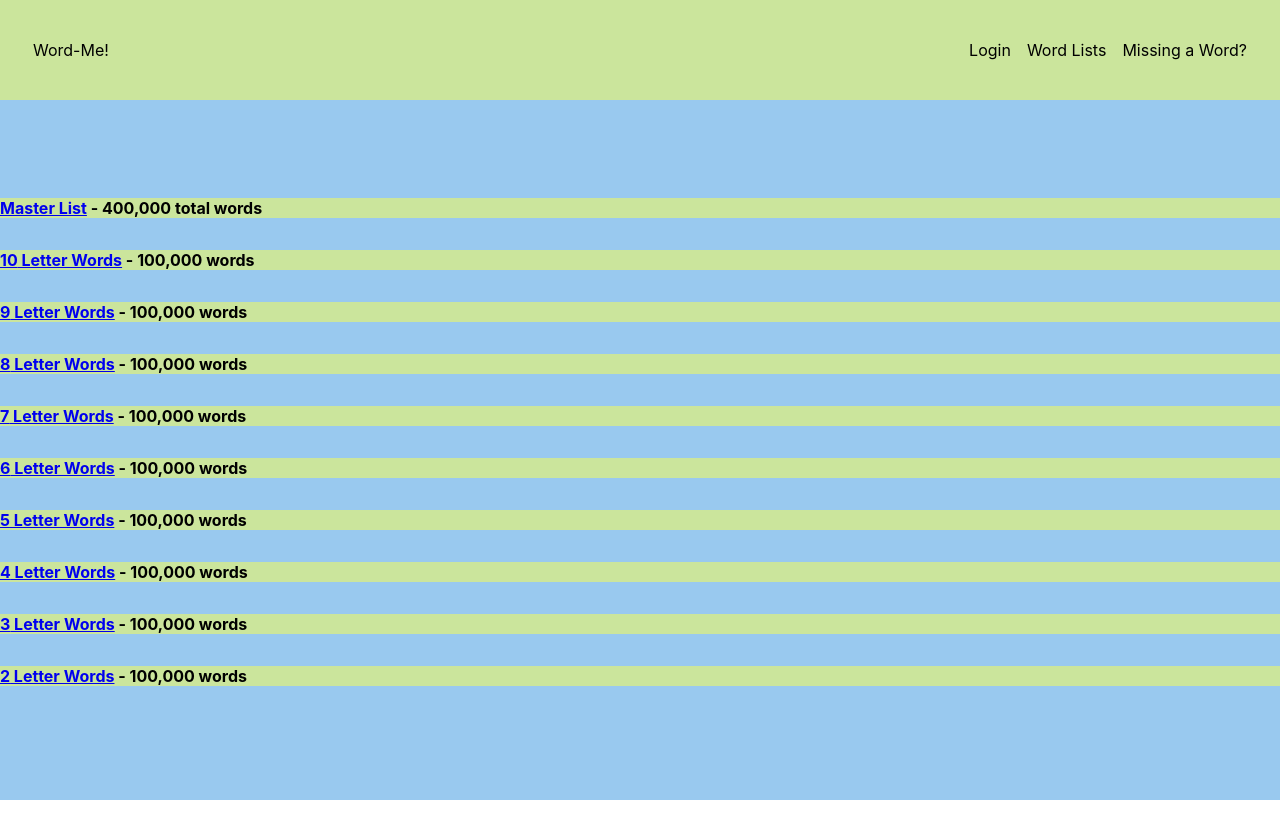
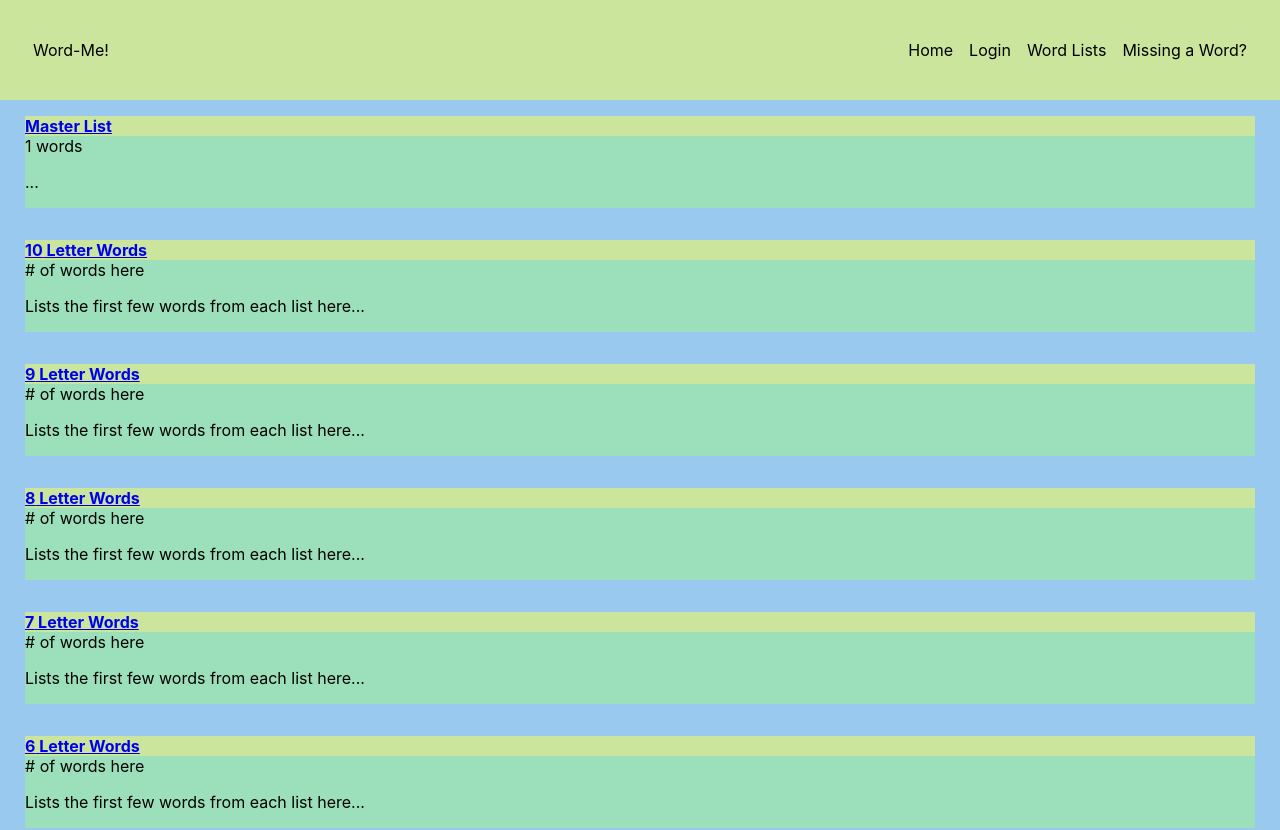
Before and after one commit to asherscott/word-me, a React (Create React App) app in the folder client/: page /word-lists in a window 1280 px wide. Shown: the top 830 px of the page. Before the commit the page ends 800 px from the top, so only its background shows below. Built offline with nearby package versions, Linux system fonts and the light colour scheme.

Commit message:
refactor, list layout

```diff
--- a/client/src/App.css
+++ b/client/src/App.css
@@ -1,5 +1,4 @@
 :root {
-  --large: 100vw;
   --light-green: rgb(213, 234, 176);
   --green: rgb(203, 229, 156);
   --greener: rgb(155, 224, 186);
@@ -25,14 +24,12 @@ button {
 
 /* ==============MEDIA============== */
 
-.wrapper,
-#Output {
+.wrapper {
   max-width: 1230px;
 }
 
 @media screen and (max-width: 1260px) {
-  .wrapper,
-  #Output {
+  .wrapper {
     max-width: calc(100% - 2rem);
   }
 }
--- a/client/src/App.js
+++ b/client/src/App.js
@@ -19,7 +19,7 @@ function App() {
           <Login />
         </Route>
         <Route path="/word-lists">
-          <Lists />
+          <Lists dictonary={dictonary} />
         </Route>
         <Route path="/words">
           <Words />
--- a/client/src/RenderList.js
+++ b/client/src/RenderList.js
@@ -1,8 +1,4 @@
 function RenderList({ words }) {
-  //   const list = words.map((word, idx) => <li key={idx}>{word}</li>);
-
-  //   return <ul>{list}</ul>;
-
   const list = words.join(", ");
 
   return <p>{list}</p>;
--- a/client/src/pages/Home.css
+++ b/client/src/pages/Home.css
@@ -1,58 +1,55 @@
-#Home {
-  background-color: var(--greener);
-  width: 100%;
-  max-width: var(--large);
-
-  display: flex;
-  flex-direction: column;
-  align-items: center;
-  flex-grow: 1;
-}
-
+main,
 .home-section {
-  width: 100%;
   display: flex;
   flex-direction: column;
   justify-content: center;
   align-items: center;
+  flex-grow: 1;
+
+  width: 100%;
+
+  background-color: var(--blue);
 }
 
 #Input {
-  background-color: var(--blue);
-  height: calc(100vh - 8rem);
-  flex-grow: 1;
+  height: calc(100vh - 100px);
 }
 
-.home-input,
-.home-btn {
-  height: 4rem;
+.letter-form {
+  display: flex;
+  margin: 8px;
+}
+
+input,
+button {
   border: none;
   outline: none;
 
-  background-color: var(--green);
-  box-shadow: 2px 2px 3px 0px rgba(0, 0, 0, 0.4);
-}
-
-.home-input {
+  height: 4rem;
   width: 40vw;
 
+  padding-left: 1rem;
   border-radius: 6rem 0 0 6rem;
-  padding: 0 0 0 1rem;
-}
+  box-shadow: 2px 2px 3px 0px rgba(0, 0, 0, 0.4);
 
-.home-input:focus {
-  background-color: var(--light-green);
+  background-color: var(--green);
 }
 
 .home-btn {
-  border-radius: 0 3rem 3rem 0;
-  background-color: var(--greener);
-  width: 4rem;
-  padding: 0;
-
   display: flex;
   justify-content: center;
   align-items: center;
+
+  width: 4rem;
+
+  border-radius: 0 3rem 3rem 0;
+  padding: 0;
+
+  background-color: var(--greener);
+}
+
+.input:focus {
+  background-color: var(--light-green);
 }
 
 .home-btn:hover svg {
@@ -60,11 +57,8 @@
   transition: 0.3s;
 }
 
-.small-text {
-  margin-top: 8px;
-}
-
-#Input p {
+.small-text p,
+#Input label {
   padding-left: 1rem;
 }
 
@@ -73,20 +67,27 @@
   margin: 0;
 }
 
+/* ======================2ND PAGE====================== */
+
 #Output {
+  justify-content: flex-start;
   min-height: 100vh;
-  justify-content: flex-start;
+  background-color: var(--greener);
+}
+
+.main-wrapper {
+  flex-direction: column;
+  width: 100%;
 }
 
 .result-num,
-.list-item,
-#Output h4 {
+.list-item {
   width: 100%;
+  margin: 1rem 0;
   background-color: var(--blue);
-  margin: 1rem 0;
 }
 
-#Output h4 {
+.result-num {
   margin-top: 2rem;
 }
 
@@ -95,13 +96,6 @@
 }
 
 .list-item h5 {
+  margin: 0;
   background-color: var(--green);
 }
-
-#Output h5 {
-  margin: 0;
-}
-
-form {
-  display: flex;
-}
--- a/client/src/pages/Home.js
+++ b/client/src/pages/Home.js
@@ -76,12 +76,13 @@ function Home({ list, setList, dictonary }) {
 
     setList(createLists);
   }
+
   return (
     <main id="Home">
       <section id="Input" className="home-section">
         <div>
-          <p>Enter up to 10 letters</p>
-          <form onSubmit={handleSubmit}>
+          <label>Enter up to 10 letters</label>
+          <form onSubmit={handleSubmit} className="letter-form">
             <input
               onChange={(e) => setLetters(e.target.value.toLowerCase())}
               value={letters}
@@ -109,19 +110,23 @@ function Home({ list, setList, dictonary }) {
               </svg>
             </button>
           </form>
-
           <div className="small-text">
-            <p>{comboNum(letters.length)} Possible Combinations</p>
-            {/* <p>Generating Words...</p> */}
+            <p>
+              {comboNum(letters.length).toLocaleString()} Possible Combinations
+            </p>
           </div>
         </div>
       </section>
 
       {list[0] && (
         <section id="Output" className="home-section">
-          <h4 className="result-num">Generated {resultNum} results.</h4>
+          <div className="wrapper main-wrapper">
+            <h4 className="result-num">
+              Generated {resultNum.toLocaleString()} results.
+            </h4>
 
-          {renderLists}
+            {renderLists}
+          </div>
         </section>
       )}
     </main>
--- a/client/src/pages/Lists.css
+++ b/client/src/pages/Lists.css
@@ -1,18 +1,23 @@
 #Lists {
-  background-color: var(--blue);
-  width: 100%;
-  display: flex;
-  flex-direction: column;
-  justify-content: center;
-  align-items: center;
-  flex-grow: 1;
+  justify-content: flex-start;
 }
 
 #Lists p {
+  margin: 0%;
+  padding: 0 0 1rem 0;
   background-color: var(--greener);
-  margin: 0;
 }
 
-#Lists h5 {
-  margin: 0;
+.list-preview {
+  display: flex;
 }
+
+.list-preview p:first-child {
+  white-space: nowrap;
+  overflow: hidden;
+}
+
+.list-preview p:last-child {
+  flex-grow: 1;
+  white-space: nowrap;
+}
--- a/client/src/pages/Lists.js
+++ b/client/src/pages/Lists.js
@@ -1,29 +1,40 @@
 import "./Lists.css";
 
-function Lists() {
+function Lists({ dictonary }) {
   const renderLists = [0, 0, 0, 0, 0, 0, 0, 0, 0].map((ele, idx) => (
     <div key={idx} className="list-item">
       <h5>
         <a target="_blank" href={`../lists/${10 - idx}.txt`}>
           {10 - idx} Letter Words
         </a>
-        <span> - 100,000 words</span>
       </h5>
+      <p># of words here</p>
+      <div className="list-preview">
+        <p>Lists the first few words from each list here</p>
+        <p>...</p>
+      </div>
     </div>
   ));
+  const masterlist = Object.keys(dictonary);
 
   return (
     <main id="Lists">
+      <div className="wrapper main-wrapper">
         <div className="list-item">
           <h5>
             <a target="_blank" href={`../lists/dictonary.txt`}>
               Master List
             </a>
-          <span> - 400,000 total words</span>
           </h5>
+          <p>{(masterlist.length + 1).toLocaleString()} words</p>
+          <div className="list-preview">
+            <p>{masterlist.slice(0, 30).join(", ")}</p>
+            <p>...</p>
+          </div>
         </div>
 
         {renderLists}
+      </div>
     </main>
   );
 }
--- a/client/src/pages/Login.css
+++ b/client/src/pages/Login.css
@@ -1,49 +1,30 @@
-#Login {
-  display: flex;
-  flex-direction: column;
-  justify-content: center;
-  align-items: center;
-  flex-grow: 1;
-  width: 100%;
-
-  background-color: var(--blue);
-}
-
 #Login form {
   display: flex;
   flex-direction: column;
 
-  background-color: var(--greener);
+  margin: 8px;
+
   border-radius: 2rem;
   box-shadow: 2px 2px 3px 0px rgba(0, 0, 0, 0.2);
+
+  background-color: var(--greener);
 }
 
 .login-input {
-  height: 4rem;
-  width: 40vw;
   max-width: 400px;
+  min-width: 250px;
 
-  border: none;
-  outline: none;
-  background-color: var(--green);
-
+  margin: 0.5rem 1rem;
   border-radius: 6rem;
-  padding-left: 1rem;
-  margin: 0.5rem 1rem;
-  box-shadow: 2px 2px 3px 0px rgba(0, 0, 0, 0.4);
-}
-
-.login-input:focus {
-  background-color: var(--light-green);
 }
 
 button.login-input {
   margin: 2rem 1rem;
+  padding: 0;
 }
 
+.login-input:focus,
 button.login-input:hover {
-  margin: 2rem 1rem;
-
   background-color: var(--light-green);
 }
 
@@ -55,6 +36,4 @@ button.login-input:hover {
 #Login .small-text {
   width: 40vw;
   max-width: 400px;
-
-  padding-left: 1rem;
 }
--- a/client/src/pages/Nav.css
+++ b/client/src/pages/Nav.css
@@ -2,6 +2,7 @@ header {
   background-color: var(--green);
   padding: 32px 0;
   width: 100%;
+  max-height: 100px;
 }
 
 .wrapper {
--- a/client/src/pages/Nav.js
+++ b/client/src/pages/Nav.js
@@ -13,6 +13,11 @@ function Nav() {
 
   const renderNav = (
     <ul>
+      <li>
+        <NavLink to="/" exact style={linkStyles}>
+          Home
+        </NavLink>
+      </li>
       <li>
         <NavLink to="/login" exact style={linkStyles}>
           Login
```
Lines whose indentation alone changed are shown as unchanged.
